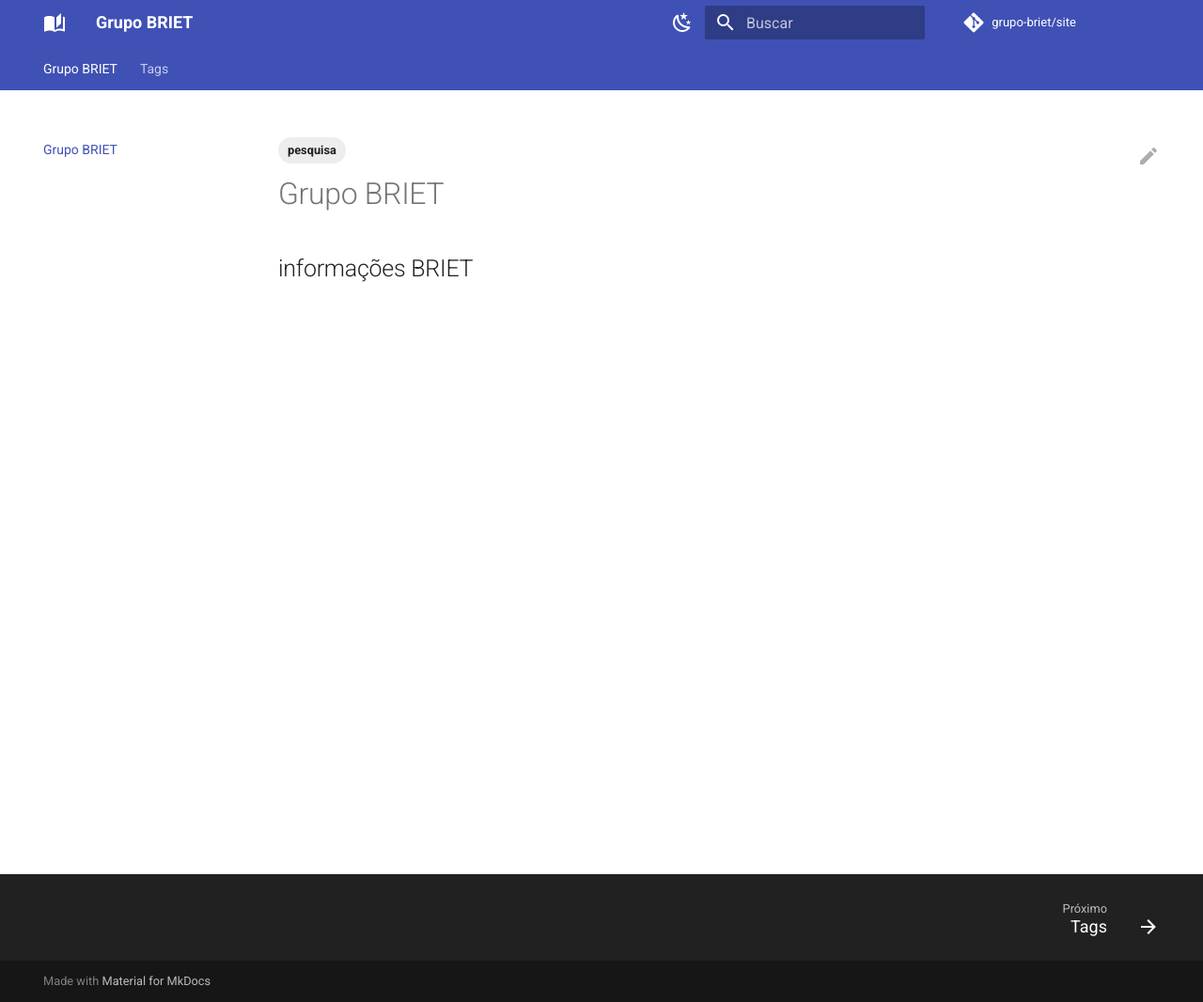
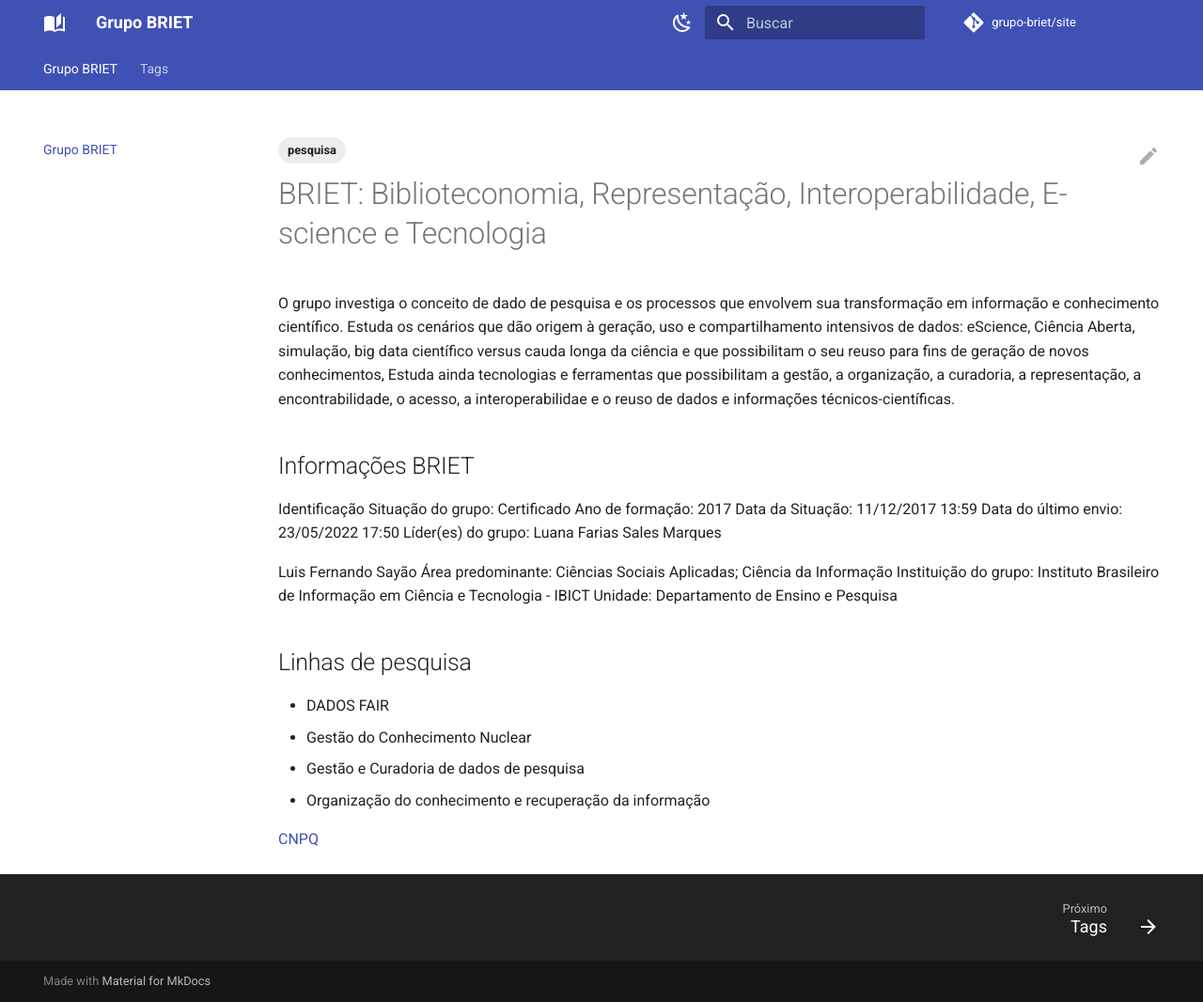
Before and after one commit to keellyayala/grupo-briet.github.io, an MkDocs documentation site: the page built from docs/index.md, in a window 1280 px wide and 1066 px high. Shown: the whole window at 94% size. Built offline with MkDocs 1.6.1 and Material for MkDocs 9.7.7, drawn with Linux system fonts in a browser that asks for light colours; a script that is not in the unit is left out; comment, search, counter and statistics services are not loaded.

Commit message:
Update index.md

```diff
--- a/docs/index.md
+++ b/docs/index.md
@@ -6,4 +6,36 @@ hide:
   - toc
 ---
 
-## informações BRIET
+# BRIET: Biblioteconomia, Representação, Interoperabilidade, E-science e Tecnologia
+
+O grupo investiga o conceito de dado de pesquisa e os processos que envolvem sua transformação em informação e conhecimento científico. Estuda os cenários que dão origem à geração, uso e compartilhamento intensivos de dados: eScience, Ciência Aberta, simulação, big data científico versus cauda longa da ciência e que possibilitam o seu reuso para fins de geração de novos conhecimentos, Estuda ainda tecnologias e ferramentas que possibilitam a gestão, a organização, a curadoria, a representação, a encontrabilidade, o acesso, a interoperabilidae e o reuso de dados e informações técnicos-científicas.
+
+## Informações BRIET
+
+Identificação
+Situação do grupo:
+Certificado
+Ano de formação:
+2017
+Data da Situação:
+11/12/2017 13:59
+Data do último envio:
+23/05/2022 17:50
+Líder(es) do grupo:
+Luana Farias Sales Marques
+
+Luis Fernando Sayão
+Área predominante:
+Ciências Sociais Aplicadas; Ciência da Informação
+Instituição do grupo:
+Instituto Brasileiro de Informação em Ciência e Tecnologia - IBICT
+Unidade:
+Departamento de Ensino e Pesquisa
+
+## Linhas de pesquisa
+- DADOS FAIR
+- Gestão do Conhecimento Nuclear
+- Gestão e Curadoria de dados de pesquisa
+- Organização do conhecimento e recuperação da informação
+
+[CNPQ](http://dgp.cnpq.br/dgp/espelhogrupo/5689364231308349)
```
